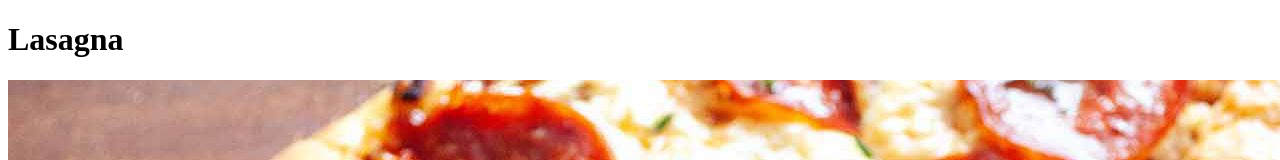
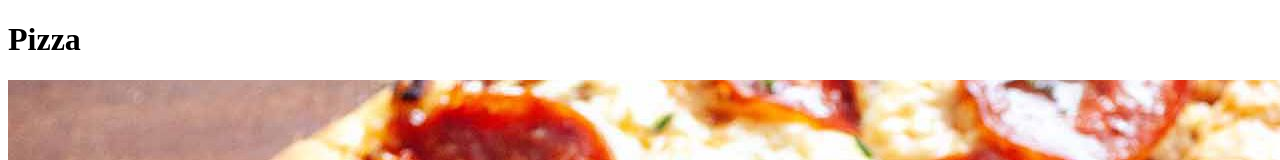
Before and after one commit to eric-holdener/odin-recipes, a plain HTML site: page recipes/pizza.html in a window 1280 px wide. Shown: the top 160 px of the page. Drawn offline with Linux system fonts and the light colour scheme.

Commit message:
changed h1 on pizza page

```diff
--- a/recipes/pizza.html
+++ b/recipes/pizza.html
@@ -7,7 +7,7 @@
     <title>Pizza</title>
 </head>
 <body>
-    <h1>Lasagna</h1>
+    <h1>Pizza</h1>
     <img src="../images/pizza.jpg" alt="Photo of finished homemade pizza">
     <h2>Description</h2>
     <p>
```
